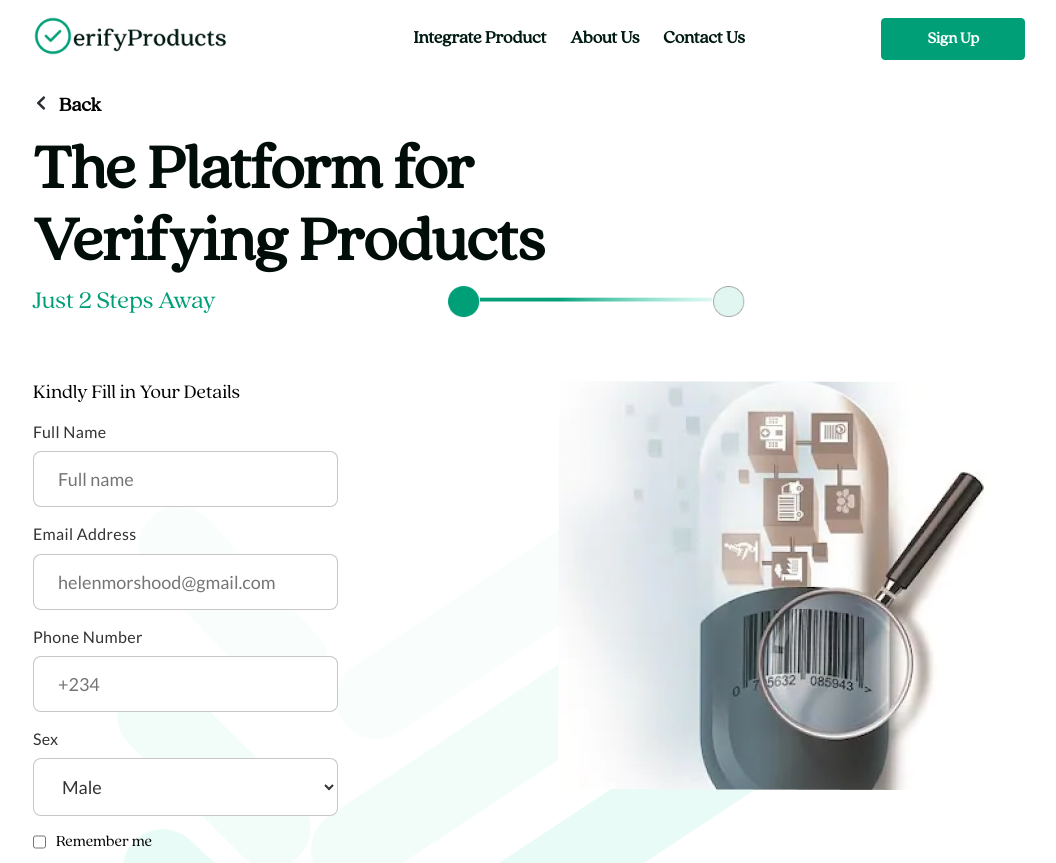
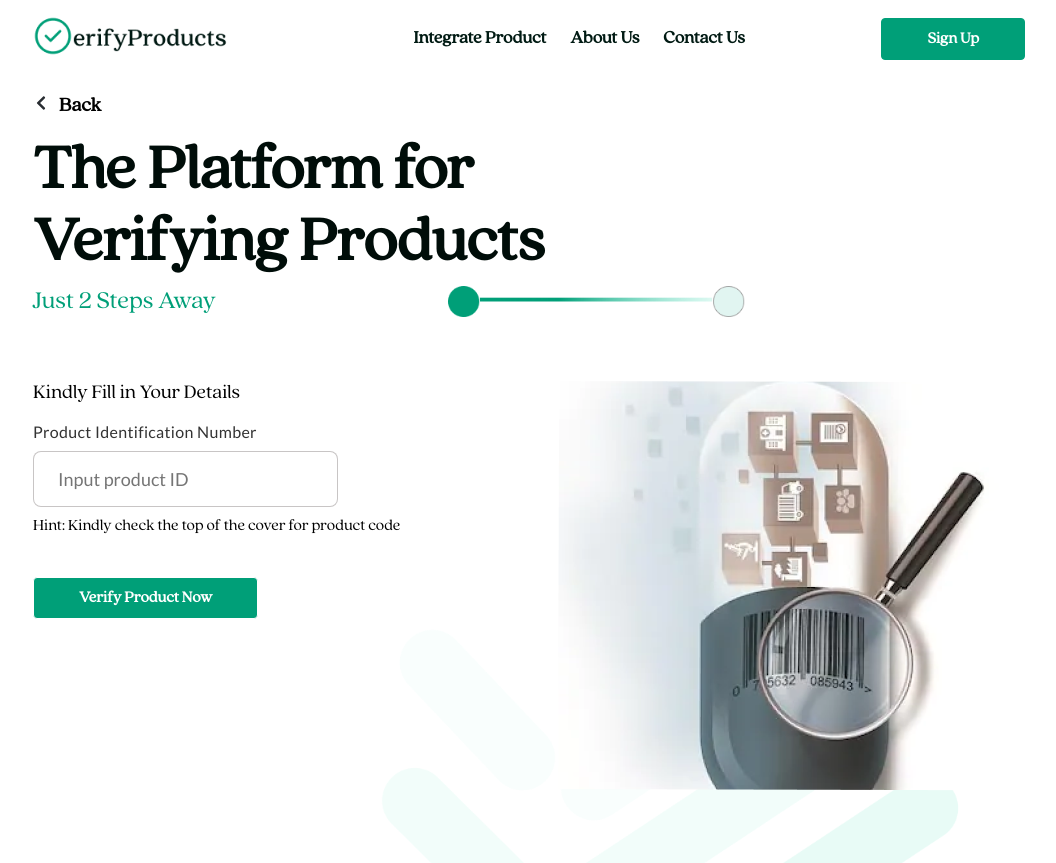
Before and after one commit to Verify-App-TUTN/VerifyProduct, a React (Create React App) app in the folder steps/: page / in a window 1280 px wide. Shown: the top 863 px of the page, without its empty margins (111-1167 px from the left). Built offline with nearby package versions, Linux system fonts and the light colour scheme.

Commit message:
done with form ui

```diff
--- a/steps/src/components/CodeP.jsx
+++ b/steps/src/components/CodeP.jsx
@@ -1,11 +1,92 @@
-import React from 'react'
+import React from 'react';
+import { useForm } from 'react-hook-form';
+import styled from 'styled-components';
+import Arrows from '../assets/arrows.png';
 
 const CodeP = () => {
+    const { register, handleSubmit, formState: { errors } } = useForm();
+    const onSubmit = data => console.log(data);
     return (
-        <div>
-            CodeP
-        </div>
+        <Div>
+            <h4>Kindly Fill in Your Details</h4>
+            <form onSubmit={handleSubmit(onSubmit)} className="Form">
+                <div className="form-control">
+                    <label htmlFor="PID">Product Identification Number</label>
+                    <input type="number" placeholder="Input product ID" id="PID" {...register("PID", { required: true, maxLength: 80 })} />
+                    <div className="error">
+                        Hint: Kindly check the top of the cover for product code
+                    </div>
+                    <button type='submit' className='btn' disabled>Verify Product Now</button>
+                </div>
+                <div className="arrowImg">
+                    <img src={Arrows} alt="pI" />
+                </div>
+            </form>
+        </Div>
     )
 }
 
-export default CodeP
+export default CodeP;
+
+const Div = styled.div`
+     display: flex;
+     flex-direction: column;
+     gap: 1rem;
+     flex: 1;
+     margin-bottom: 55vh;
+     h4{
+         font-size: 20px;
+        font-weight: 400;
+     }
+     .Form{
+        display: flex;
+        flex-direction: column;
+        gap: 1rem;
+        position: relative;
+        .form-control{
+            display: flex;
+            flex-direction: column;
+            align-items: flex-start;
+            justify-content: flex-start;
+            gap: 9px;
+            label{
+                color: #333333;
+                font-weight: 400;
+                font-size: 16px;
+                line-height: 132.1%;
+                letter-spacing: 0.02em;
+                font-family: 'Lato', sans-serif !important;
+            }
+            .error{
+                margin-bottom: 2rem;
+            }
+            input {
+                width: 60%;
+                background: #FFFFFF;
+                border: 1px solid rgba(36, 24, 24, 0.25);
+                border-radius: 8px;
+                padding: 16px 0px 16px 24px;
+                color: #333333;
+                font-size: 18px;
+                font-weight: 400;
+                font-family: 'Lato', sans-serif !important;
+                outline: none;
+                &:focus{
+                    border: 1px solid #009F78;
+                }
+            }
+            button{
+               width: max-content;
+               background: #009F78;
+            }
+        }
+    }
+        .arrowImg{
+            position: absolute;
+            right: -438px;
+            z-index: -1;
+            img{
+                height: 45rem;
+            }
+        }
+`;
--- a/steps/src/components/VerifyForm.jsx
+++ b/steps/src/components/VerifyForm.jsx
@@ -12,7 +12,7 @@ import './../App.css';
 const VerifyForm = () => {
     const [activeState, setActiveState] = useState(0);
 
-    const Form = () => activeState === 0 ? <Detail /> : <CodeP />
+    const Form = () => activeState === 1 ? <Detail /> : <CodeP />
 
     return (
         <Section className='container'>
```
